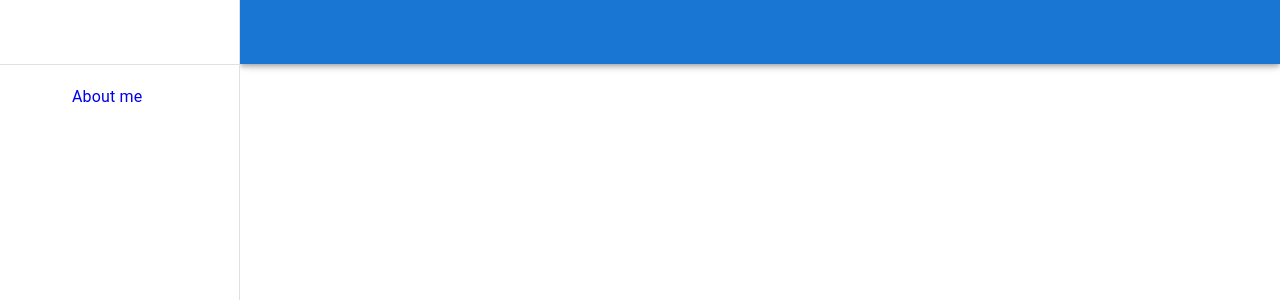
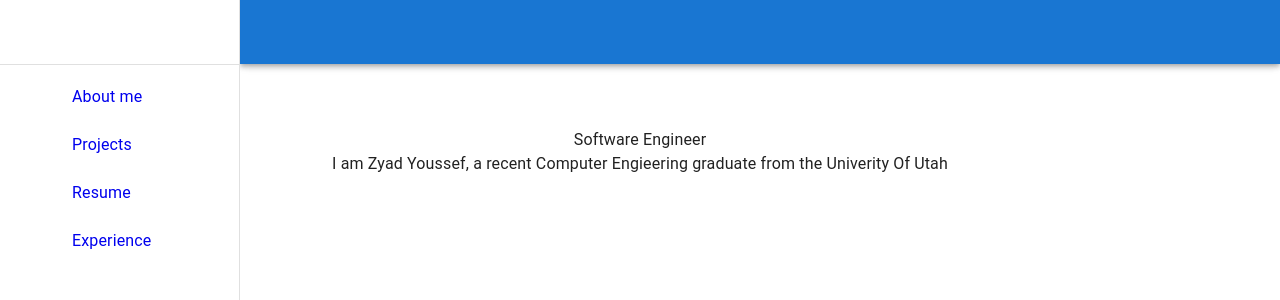
Before and after one commit to zyad-youssef/Personal-Portfolio, a React (Create React App) app in the folder personal_portfolio/: page /About in a window 1280 px wide. Shown: the top 300 px of the page. Built offline with nearby package versions, Linux system fonts and the light colour scheme.

Commit message:
adding pages

```diff
--- a/personal_portfolio/src/App.tsx
+++ b/personal_portfolio/src/App.tsx
@@ -1,10 +1,26 @@
 import './App.css';
 import Navbar from './components/Navbar'
+import About from './components/MenuPage';
+import ProjectsPage from './components/ProjectsPage'
+
+import {
+  BrowserRouter as Router,
+  Routes,
+  Route,
+} from "react-router-dom";
 
 function App() {
   return (
     <div className="App">
       <Navbar></Navbar>
+      <Router>
+        <Routes>
+        <Route path="/About" element={<About/>} />
+        <Route path="/Projects" element={<ProjectsPage/>} />
+	<Route path="/Resume" element={<ProjectsPage/>} />
+	<Route path="/Experience" element={<ProjectsPage/>} />
+        </Routes>
+      </Router>
     </div>
   );
 }
--- /dev/null
+++ b/personal_portfolio/src/components/MenuPage.tsx
@@ -0,0 +1,12 @@
+import React from "react";
+import Typography from '@mui/material/Typography';
+function Menu() {
+  return (
+    <div className="App">
+    <div> Software Engineer</div>
+    <div> I am Zyad Youssef, a recent Computer Engieering graduate from the Univerity Of Utah</div>
+   </div>
+  );
+}
+
+export default Menu;
--- a/personal_portfolio/src/components/Navbar.tsx
+++ b/personal_portfolio/src/components/Navbar.tsx
@@ -1,18 +1,15 @@
 import * as React from 'react';
-import { Link } from 'react-router-dom';
 import AppBar from '@mui/material/AppBar';
 import Box from '@mui/material/Box';
 import CssBaseline from '@mui/material/CssBaseline';
 import Divider from '@mui/material/Divider';
 import Drawer from '@mui/material/Drawer';
 import IconButton from '@mui/material/IconButton';
-import InboxIcon from '@mui/icons-material/MoveToInbox';
 import List from '@mui/material/List';
 import ListItem from '@mui/material/ListItem';
 import ListItemButton from '@mui/material/ListItemButton';
 import ListItemIcon from '@mui/material/ListItemIcon';
 import ListItemText from '@mui/material/ListItemText';
-import MailIcon from '@mui/icons-material/Mail';
 import MenuIcon from '@mui/icons-material/Menu';
 import Toolbar from '@mui/material/Toolbar';
 import Typography from '@mui/material/Typography';
@@ -39,13 +36,40 @@ export default function ResponsiveDrawer(props: Props) {
       <Toolbar />
       <Divider />
       <List>
-        {/*['About Me', 'Projects', 'Resume', 'Work Experience']*/}
 
-          <ListItem key={"About ME"} disablePadding component="a" href="/about">
+          {/* // About */}
+          <ListItem key={"About ME"} disablePadding component="a" href="/About">
             <ListItemButton>
               <ListItemIcon>
               </ListItemIcon>
               <ListItemText primary={"About me "} />
+            </ListItemButton>
+          </ListItem>
+
+          {/* // Projects */}
+          <ListItem key={"Projects"} disablePadding component="a" href="/Projects">
+            <ListItemButton>
+              <ListItemIcon>
+              </ListItemIcon>
+              <ListItemText primary={"Projects"} />
+            </ListItemButton>
+          </ListItem>
+
+          {/* // Resume */}
+          <ListItem key={"Resume"} disablePadding component="a" href="/Resume">
+            <ListItemButton>
+              <ListItemIcon>
+              </ListItemIcon>
+              <ListItemText primary={"Resume"} />
+            </ListItemButton>
+          </ListItem>
+
+          {/* // Experience */}
+          <ListItem key={"Experience"} disablePadding component="a" href="/Experience">
+            <ListItemButton>
+              <ListItemIcon>
+              </ListItemIcon>
+              <ListItemText primary={"Experience"} />
             </ListItemButton>
           </ListItem>
       </List>
--- /dev/null
+++ b/personal_portfolio/src/components/ProjectsPage.tsx
@@ -0,0 +1,12 @@
+import React from "react";
+import Typography from '@mui/material/Typography';
+function Menu() {
+  return (
+    <div className="App">
+    This is the projects page
+   </div>
+
+  );
+}
+
+export default Menu;
```
